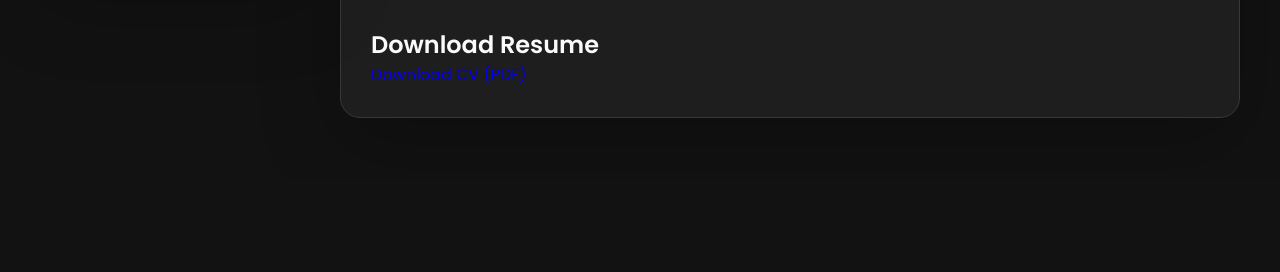
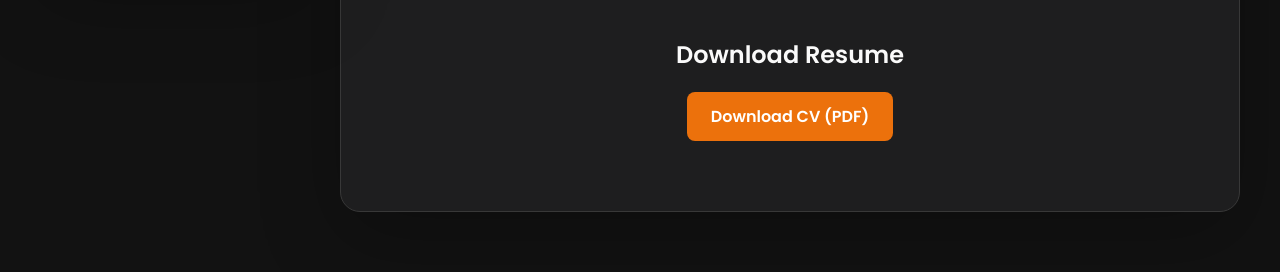
Before and after one commit to braiki89-aymen/braiki89-aymen, a plain HTML site: page index.html in a window 1280 px wide. Shown: the part 862-1134 px from the top of the page. Before the commit the page ends 1040 px from the top, so only its background shows below. Drawn offline with nearby package versions, Linux system fonts and the light colour scheme; a script that the page names is missing.

Commit message:
add download CV

```diff
--- a/style.css
+++ b/style.css
@@ -1978,3 +1978,27 @@ textarea.form-input::-webkit-resizer { display: none; }
   border-radius: 50%;
   object-fit: cover;
 }
+
+.resume-download {
+  text-align: center;
+  margin: 40px 0;
+}
+
+.resume-button-box {
+  margin-top: 20px;
+}
+
+.resume-button {
+  display: inline-block;
+  padding: 12px 24px;
+  background-color: #ec710c;
+  color: white;
+  font-weight: bold;
+  border-radius: 8px;
+  text-decoration: none;
+  transition: background-color 0.3s ease;
+}
+
+.resume-button:hover {
+  background-color: #ec710c;
+}
```
